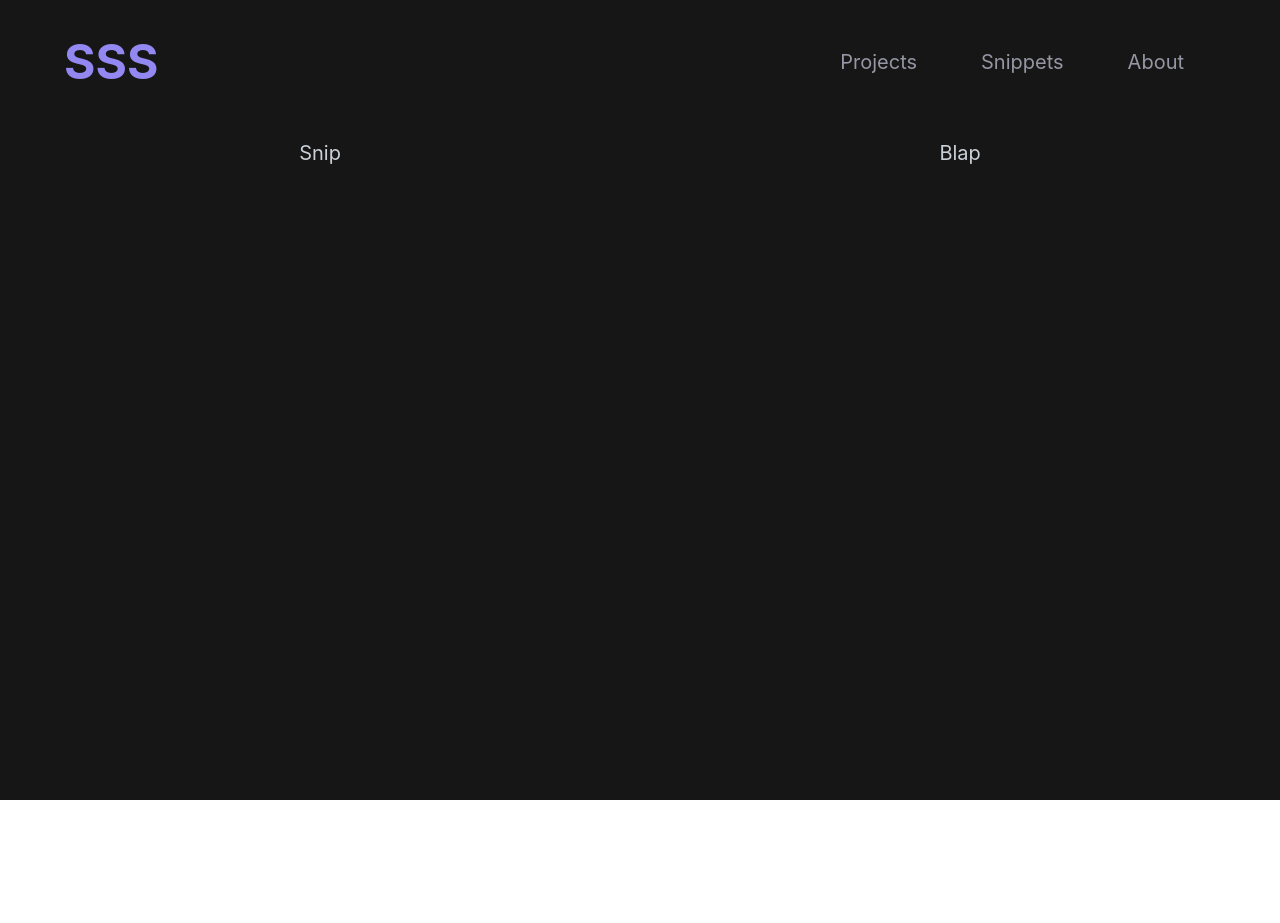
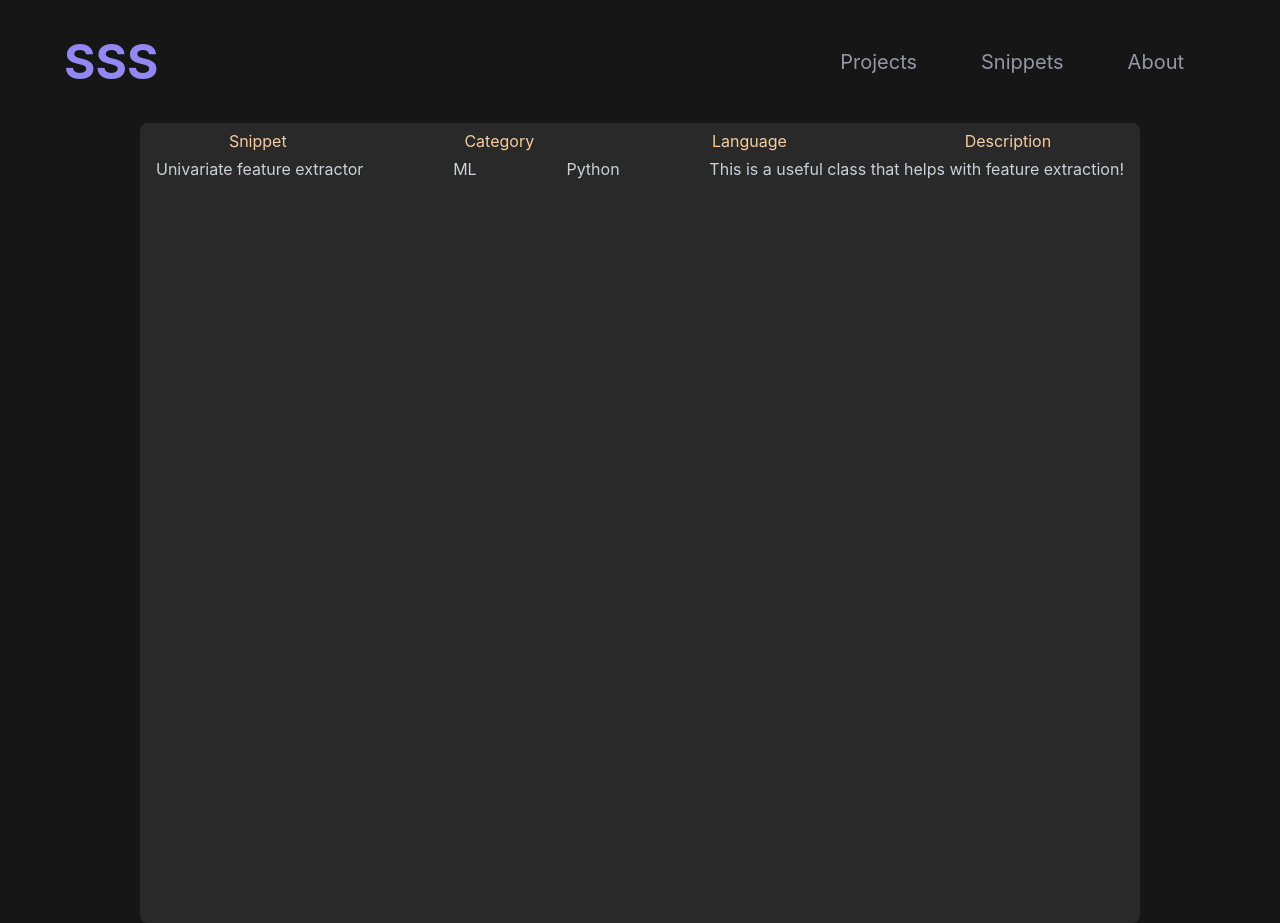
Before and after one commit to sanjeev-/personalsite, a React (Create React App) app in the folder frontend/: page /snippets in a window 1280 px wide. Before the commit the page ends 800 px from the top, so only its background shows below. Built offline with nearby package versions, Linux system fonts and the light colour scheme; no server answers.

Commit message:
set up snippets outline

```diff
--- /dev/null
+++ b/frontend/src/components/snippets/SnippetDetailView.js
@@ -0,0 +1,42 @@
+import React from "react";
+import { Flex, Title, SubHead, Text } from "../../designSystem";
+import { colors } from "../../designSystem/theme";
+import Header from "../Header.js";
+
+const SnippetDetailView = () => {
+  const snippetDetailData = {
+    snippetName: "",
+    code: "",
+    extendedDescription: "",
+  };
+  return (
+    <Flex
+      minWidth="100vw"
+      minHeight="100vh"
+      flexDirection="column"
+      backgroundColor={colors.grey[0]}
+    >
+      <Flex px={5} py={4}>
+        <Header />
+      </Flex>
+      <Flex
+        alignItems="center"
+        flexDirection="row"
+        justifyContent="space-around"
+      >
+        <Flex flexDirection="column">blah blah blah description</Flex>
+        <Flex flexDirection="column">
+          <Flex
+            minHeight="400px"
+            borderRadius="10px"
+            backgroundColor={colors.grey[1]}
+          >
+            <Text color={colors.grey[2]}>blah blah blah code</Text>
+          </Flex>
+        </Flex>
+      </Flex>
+    </Flex>
+  );
+};
+
+export default SnippetDetailView;
--- /dev/null
+++ b/frontend/src/components/snippets/SnippetRow.js
@@ -0,0 +1,45 @@
+import React from "react";
+import { Flex, Title, SubHead, Text, Link } from "../../designSystem";
+import { colors } from "../../designSystem/theme";
+import Header from "../Header.js";
+
+const SnippetRow = ({ snippetName, category, language, description, link }) => {
+  return (
+    <Flex justifyContent="space-between" pt={2} px={3}>
+      <Link
+        color={colors.grey[3]}
+        fontSize={2}
+        href={link}
+        textDecoration="none"
+      >
+        {snippetName}
+      </Link>
+      <Link
+        color={colors.grey[3]}
+        fontSize={2}
+        href={link}
+        textDecoration="none"
+      >
+        {category}
+      </Link>
+      <Link
+        color={colors.grey[3]}
+        fontSize={2}
+        href={link}
+        textDecoration="none"
+      >
+        {language}
+      </Link>
+      <Link
+        color={colors.grey[3]}
+        fontSize={2}
+        href={link}
+        textDecoration="none"
+      >
+        {description}
+      </Link>
+    </Flex>
+  );
+};
+
+export default SnippetRow;
--- a/frontend/src/components/snippets/Snippets.js
+++ b/frontend/src/components/snippets/Snippets.js
@@ -1,27 +1,46 @@
 import React from "react";
-import { Flex, Title, SubHead, Text } from "../../designSystem";
+import { Flex, Title, SubHead, Text, Link } from "../../designSystem";
 import { colors } from "../../designSystem/theme";
-import Header from "../Header.js";
+import SnippetRow from "./SnippetRow.js";
 
 const Snippets = () => {
+  const snippetsData = [
+    {
+      snippetName: "Univariate feature extractor",
+      category: "ML",
+      language: "Python",
+      description: "This is a useful class that helps with feature extraction!",
+    },
+  ];
   return (
     <Flex
-      minWidth="100vw"
-      minHeight="100vh"
+      minWidth="1000px"
+      minHeight="800px"
+      borderRadius="8px"
       flexDirection="column"
-      backgroundColor={colors.grey[0]}
+      backgroundColor={colors.grey[1]}
     >
-      <Flex px={5} py={4}>
-        <Header />
+      <Flex justifyContent="space-around" pt={2}>
+        <Link color={colors.beige[0]} fontSize={2}>
+          Snippet
+        </Link>
+        <Link color={colors.beige[0]} fontSize={2}>
+          Category
+        </Link>
+        <Link color={colors.beige[0]} fontSize={2}>
+          Language
+        </Link>
+        <Link color={colors.beige[0]} fontSize={2}>
+          Description
+        </Link>
       </Flex>
-      <Flex flexDirection="row" justifyContent="space-around">
-        <Flex flexDirection="column">
-          <Text color={colors.grey[3]}>Snip</Text>
-        </Flex>
-        <Flex flexDirection="column">
-          <Text color={colors.grey[3]}>Blap</Text>
-        </Flex>
-      </Flex>
+      <SnippetRow
+        snippetName={snippetsData[0].snippetName}
+        category={snippetsData[0].category}
+        language={snippetsData[0].language}
+        description={snippetsData[0].description}
+        link={"/snippets/univariate-feature-extractor"}
+      />
     </Flex>
   );
 };
--- /dev/null
+++ b/frontend/src/components/snippets/SnippetsConnector.js
@@ -0,0 +1,25 @@
+import React from "react";
+import { Flex, Title, SubHead, Text } from "../../designSystem";
+import { colors } from "../../designSystem/theme";
+import Header from "../Header.js";
+import Snippets from "./Snippets";
+
+const SnippetsConnector = () => {
+  return (
+    <Flex
+      minWidth="100vw"
+      minHeight="100vh"
+      flexDirection="column"
+      backgroundColor={colors.grey[0]}
+    >
+      <Flex px={5} py={4}>
+        <Header />
+      </Flex>
+      <Flex alignItems="center" flexDirection="column">
+        <Snippets />
+      </Flex>
+    </Flex>
+  );
+};
+
+export default SnippetsConnector;
--- /dev/null
+++ b/frontend/src/components/snippets/SnippetsRouter.js
@@ -0,0 +1,22 @@
+import React from "react";
+import { Route, Link, Switch, BrowserRouter as Router } from "react-router-dom";
+import { Flex } from "../../designSystem";
+import SnippetsConnector from "./SnippetsConnector";
+import SnippetDetailView from "./SnippetDetailView";
+
+const SnippetsRouter = () => {
+  return (
+    <Flex>
+      <Switch>
+        <Route exact path="/snippets" component={SnippetsConnector} />
+        <Route
+          exact
+          path="/snippets/univariate-feature-extractor"
+          component={SnippetDetailView}
+        />
+      </Switch>
+    </Flex>
+  );
+};
+
+export default SnippetsRouter;
--- /dev/null
+++ b/frontend/src/components/snippets/index.js
@@ -0,0 +1 @@
+export { default as Snippets } from "./SnippetsRouter";
--- a/frontend/src/index.js
+++ b/frontend/src/index.js
@@ -3,7 +3,7 @@ import ReactDOM from "react-dom";
 import { Route, Link, BrowserRouter as Router } from "react-router-dom";
 import ProjectsRouter from "./components/projects/ProjectsRouter";
 import About from "./components/about/About";
-import Snippets from "./components/snippets/Snippets";
+import { Snippets } from "./components/snippets";
 import "./index.css";
 import App from "./App";
 import * as serviceWorker from "./serviceWorker";
```
